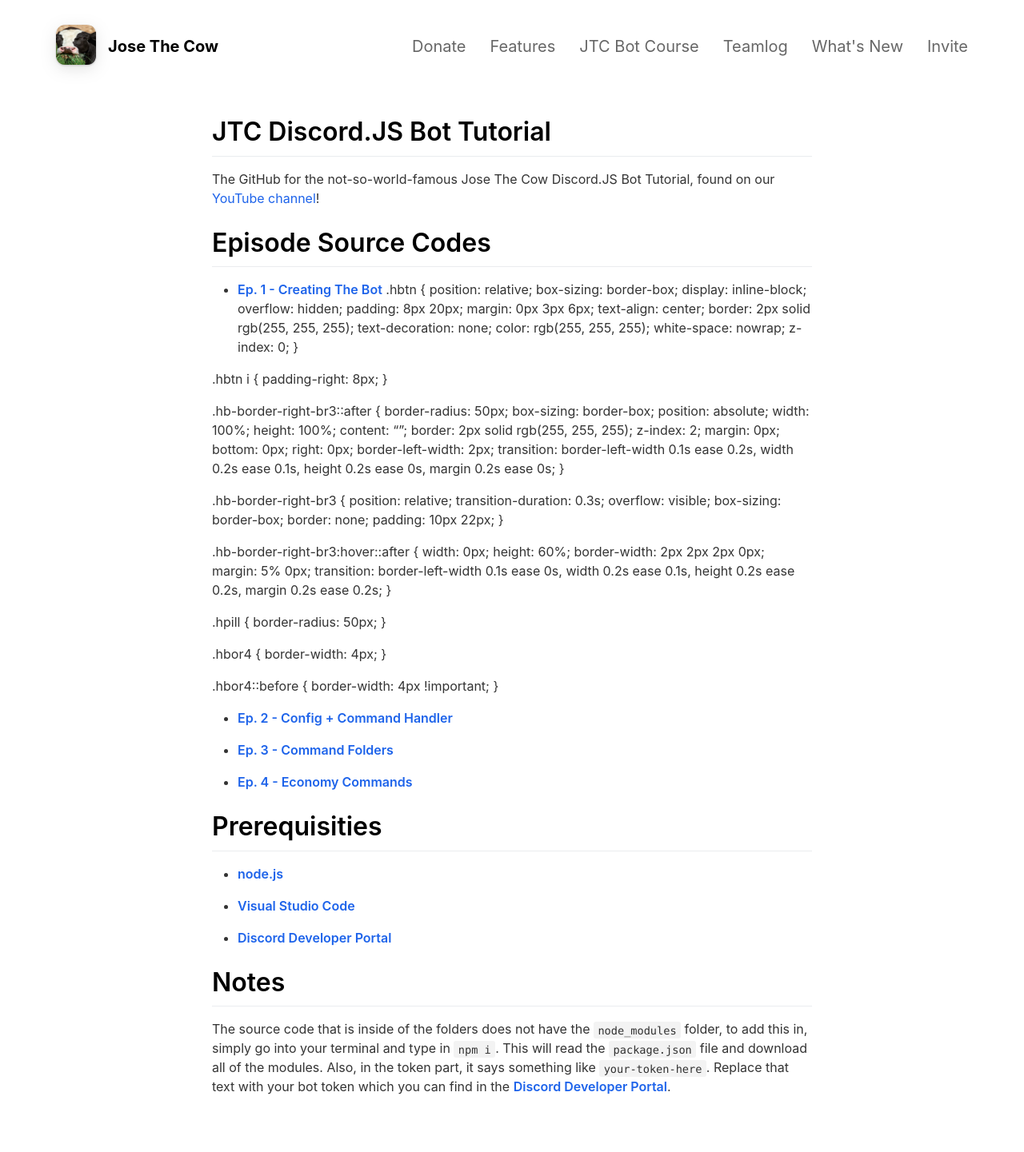
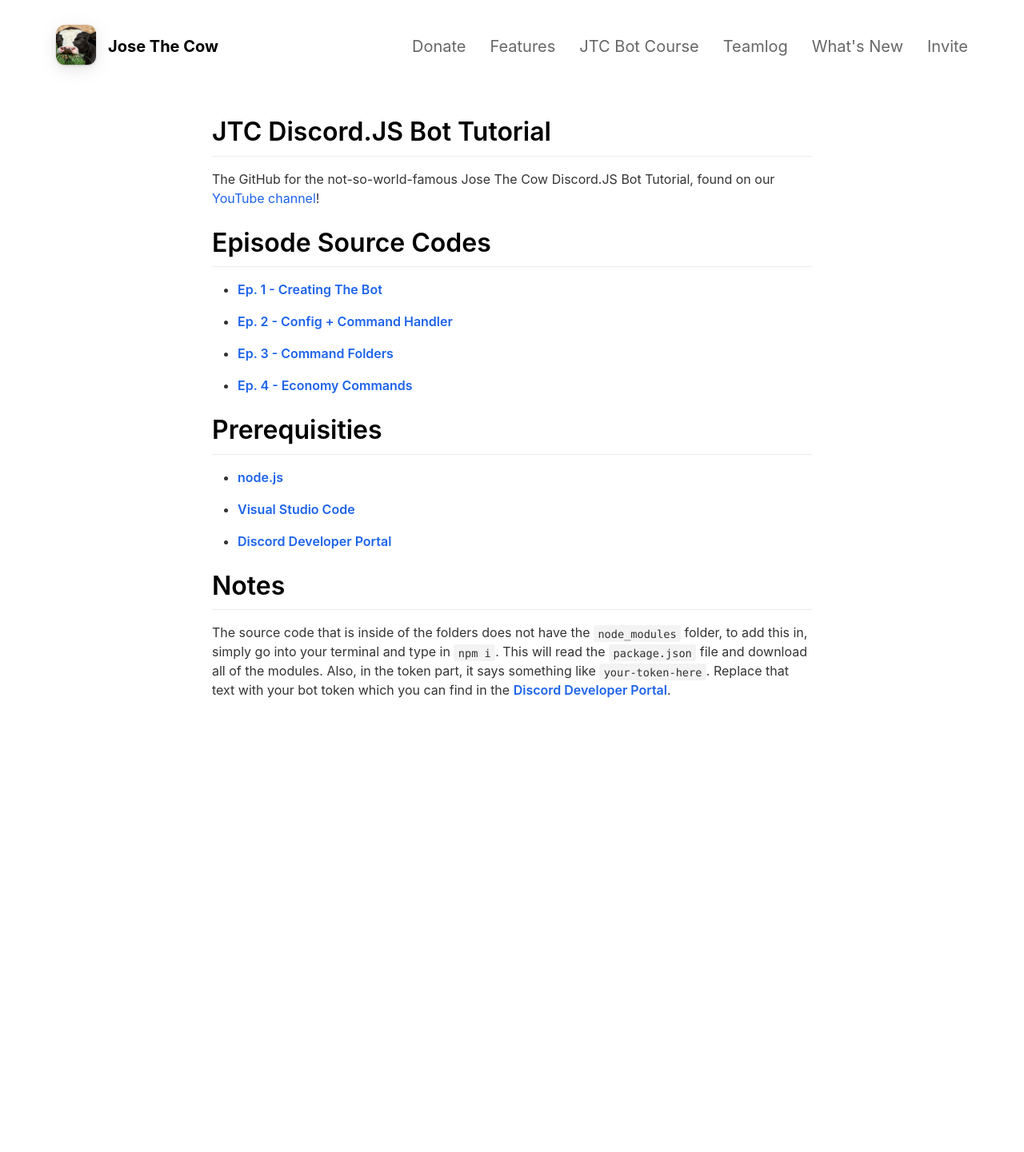
Before and after one commit to josethecow/josethecow.github.io, a Jekyll site: the page built from _pages/jtcbotcourse.md, in a window 1280 px wide. Shown: the whole page at 80% size. Built offline with Jekyll 4.4.1, drawn with Linux system fonts in a browser that asks for light colours; nearby versions of some CDN libraries; after the commit the page ends 945 px from its top, so only the background shows below that.

Commit message:
Update jtcbotcourse.md

```diff
--- a/_pages/jtcbotcourse.md
+++ b/_pages/jtcbotcourse.md
@@ -7,78 +7,7 @@
 The GitHub for the not-so-world-famous Jose The Cow Discord.JS Bot Tutorial, found on our [YouTube channel](https://www.youtube.com/channel/UCkMW8EKQ48W9_c754vhn5Hg)!
 
 # Episode Source Codes
-- [**Ep. 1 - Creating The Bot**](https://github.com/josethecow/josethecow-bot-course/tree/main/Ep.%201%20-%20Creating%20The%20Bot) .hbtn {
-      position: relative;
-      box-sizing: border-box;
-      display: inline-block;
-      overflow: hidden;
-      padding: 8px 20px;
-      margin: 0px 3px 6px;
-      text-align: center;
-      border: 2px solid rgb(255, 255, 255);
-      text-decoration: none;
-      color: rgb(255, 255, 255);
-      white-space: nowrap;
-      z-index: 0;
-}
-
-
-.hbtn i {
-      padding-right: 8px;
-}
-
-
-.hb-border-right-br3::after {
-      border-radius: 50px;
-      box-sizing: border-box;
-      position: absolute;
-      width: 100%;
-      height: 100%;
-      content: "";
-      border: 2px solid rgb(255, 255, 255);
-      z-index: 2;
-      margin: 0px;
-      bottom: 0px;
-      right: 0px;
-      border-left-width: 2px;
-      transition: border-left-width 0.1s ease 0.2s, width 0.2s ease 0.1s, height 0.2s ease 0s, margin 0.2s ease 0s;
-}
-
-
-.hb-border-right-br3 {
-      position: relative;
-      transition-duration: 0.3s;
-      overflow: visible;
-      box-sizing: border-box;
-      border: none;
-      padding: 10px 22px;
-}
-
-
-.hb-border-right-br3:hover::after {
-      width: 0px;
-      height: 60%;
-      border-width: 2px 2px 2px 0px;
-      margin: 5% 0px;
-      transition: border-left-width 0.1s ease 0s, width 0.2s ease 0.1s, height 0.2s ease 0.2s, margin 0.2s ease 0.2s;
-}
-
-
-.hpill {
-      border-radius: 50px;
-}
-
-
-.hbor4 {
-      border-width: 4px;
-}
-
-
-.hbor4::before {
-      border-width: 4px !important;
-}
-
-
+- [**Ep. 1 - Creating The Bot**](https://github.com/josethecow/josethecow-bot-course/tree/main/Ep.%201%20-%20Creating%20The%20Bot)
 
 - [**Ep. 2 - Config + Command Handler**](https://github.com/josethecow/josethecow-bot-course/tree/main/Ep.%202%20-%20Config%20%2B%20Command%20Handler)
 
```
